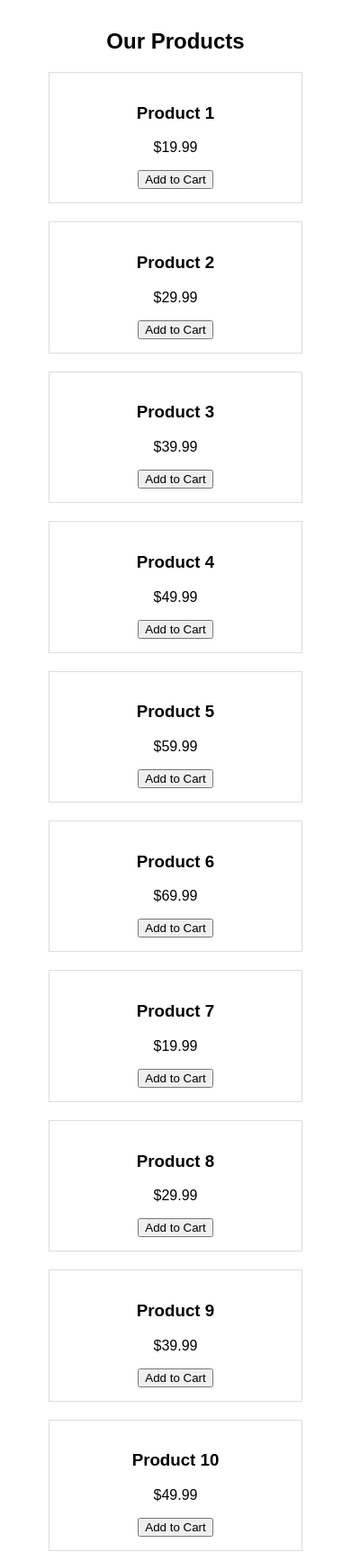
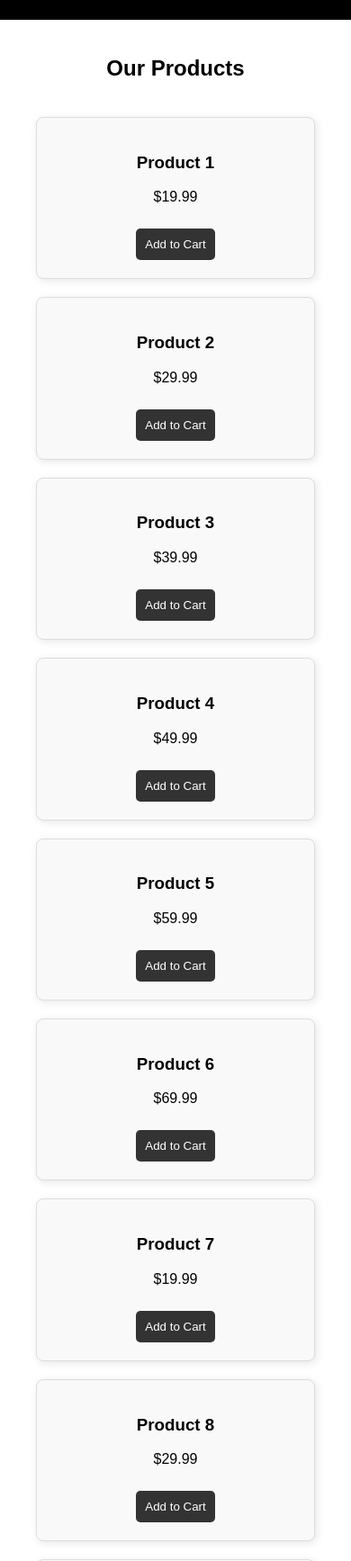
Before and after one commit to jerrymathew24/fashion-store, a plain HTML site: page products.html in a window 390 px wide. Shown: the part 265-2000 px from the top of the page at 90% size. Drawn offline with Linux system fonts and the light colour scheme.

Commit message:
products page refactored with responsivenes

```diff
--- a/products.html
+++ b/products.html
@@ -3,8 +3,9 @@
 <head>
     <meta charset="UTF-8">
     <meta name="viewport" content="width=device-width, initial-scale=1.0">
-    <title>Products - TARA</title>
-    <link rel="stylesheet" href="styles.css">
+    <title>Products - ShopEase</title>
+    <link rel="stylesheet" href="productsstyles.css">
+    <link rel="icon" type="image/x-icon" href="/images/favicon.png">
 </head>
 <body>
     <header>
@@ -13,75 +14,60 @@
     <nav>
         <a href="index.html">Home</a>
         <a href="products.html">Products</a>
-        <a href="contact.html">Contact</a>
+        <a href="#contact">Contact</a>
     </nav>
-    <section class="container">
+    <main class="container">
         <h2>Our Products</h2>
-        <div class="products">
-            <div class="product">
+        <section class="product-grid">
+            <article class="product-card">
                 <h3>Product 1</h3>
                 <p>$19.99</p>
                 <button>Add to Cart</button>
-            </div>
-            <div class="product">
+            </article>
+            <article class="product-card">
                 <h3>Product 2</h3>
                 <p>$29.99</p>
                 <button>Add to Cart</button>
-            </div>
-            <div class="product">
+            </article>
+            <article class="product-card">
                 <h3>Product 3</h3>
                 <p>$39.99</p>
                 <button>Add to Cart</button>
-            </div>
-            <div class="product">
+            </article>
+            <article class="product-card">
                 <h3>Product 4</h3>
                 <p>$49.99</p>
                 <button>Add to Cart</button>
-            </div>
-            <div class="product">
+            </article>
+            <article class="product-card">
                 <h3>Product 5</h3>
                 <p>$59.99</p>
                 <button>Add to Cart</button>
-            </div>
-            <div class="product">
+            </article>
+            <article class="product-card">
                 <h3>Product 6</h3>
                 <p>$69.99</p>
                 <button>Add to Cart</button>
-            </div>
-            <div class="product">
+            </article>
+            <article class="product-card">
                 <h3>Product 7</h3>
                 <p>$19.99</p>
                 <button>Add to Cart</button>
-            </div>
-            <div class="product">
+            </article>
+            <article class="product-card">
                 <h3>Product 8</h3>
                 <p>$29.99</p>
                 <button>Add to Cart</button>
-            </div>
-            <div class="product">
+            </article>
+            <article class="product-card">
                 <h3>Product 9</h3>
                 <p>$39.99</p>
                 <button>Add to Cart</button>
-            </div>
-            <div class="product">
-                <h3>Product 10</h3>
-                <p>$49.99</p>
-                <button>Add to Cart</button>
-            </div>
-            <div class="product">
-                <h3>Product 11</h3>
-                <p>$59.99</p>
-                <button>Add to Cart</button>
-            </div>
-            <div class="product">
-                <h3>Product 12</h3>
-                <p>$69.99</p>
-                <button>Add to Cart</button>
-            </div>
-        </div>
-    </section>
+            </article>
+        </section>
+    </main>
     <footer>
-        <p>&copy; 2025 ShopEase. All rights reserved.</p>
+        <p>&copy; 2025 TARA. All rights reserved.</p>
     </footer>
 </body>
 </html>
--- a/styles.css
+++ b/productsstyles.css
@@ -1,12 +1,15 @@
+/* General Styles */
 body {
     font-family: Arial, sans-serif;
     margin: 0;
     padding: 0;
     box-sizing: border-box;
 }
+
+/* Header */
 header {
     background-color: white;
-    color:  black;
+    color: white;
     padding: 15px;
     text-align: center;
 }
@@ -15,9 +18,11 @@ header {
     width: 80px;
     border-radius: 5px;
 }
+
+/* Navigation Bar */
 nav {
     background-color: black;
-    padding: 10px;
+    padding: 25px;
     text-align: center;
 }
 nav a {
@@ -26,22 +31,53 @@ nav a {
     margin: 0 15px;
     font-size: 18px;
 }
+
+/* Container */
 .container {
     text-align: center;
     padding: 20px;
 }
-.products {
-    display: flex;
-    justify-content: center;
+
+/* Product Grid */
+.product-grid {
+    display: grid;
+    grid-template-columns: repeat(auto-fit, minmax(250px, 1fr));
     gap: 20px;
-    flex-wrap: wrap;
+    padding: 20px;
+    max-width: 1200px;
+    margin: auto;
 }
-.product {
+
+/* Product Card */
+.product-card {
+    background-color: #f9f9f9;
     border: 1px solid #ddd;
-    padding: 15px;
-    width: 250px;
+    padding: 20px;
     text-align: center;
+    border-radius: 8px;
+    box-shadow: 2px 2px 10px rgba(0, 0, 0, 0.1);
+    transition: transform 0.3s ease-in-out;
 }
+
+.product-card:hover {
+    transform: scale(1.05);
+}
+
+button {
+    background-color: #333;
+    color: white;
+    border: none;
+    padding: 10px;
+    cursor: pointer;
+    border-radius: 5px;
+    margin-top: 10px;
+}
+
+button:hover {
+    background-color: #555;
+}
+
+/* Footer */
 footer {
     background-color: black;
     color: white;
@@ -62,25 +98,18 @@ footer {
         padding: 10px;
         display: block;
     }
-    .products {
-        flex-direction: column;
-        align-items: center;
-    }
 }
 
 /* Tablet (601px to 1024px) */
 @media (min-width: 601px) and (max-width: 1024px) {
-    .products {
-        display: grid;
+    .product-grid {
         grid-template-columns: repeat(2, 1fr);
-        gap: 15px;
     }
 }
 
 /* Desktop (1025px and above) */
 @media (min-width: 1025px) {
-    .products {
-        display: flex;
-        justify-content: center;
+    .product-grid {
+        grid-template-columns: repeat(3, 1fr);
     }
 }
```
Also changed, not shown: index.html (+0 -12 lines).
